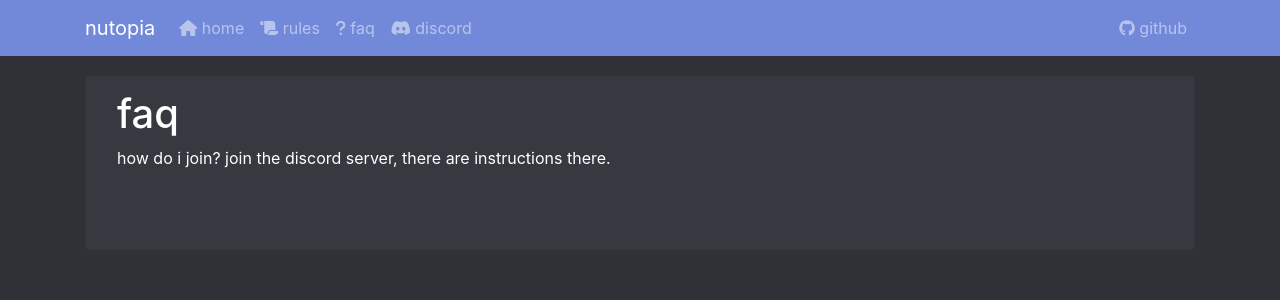
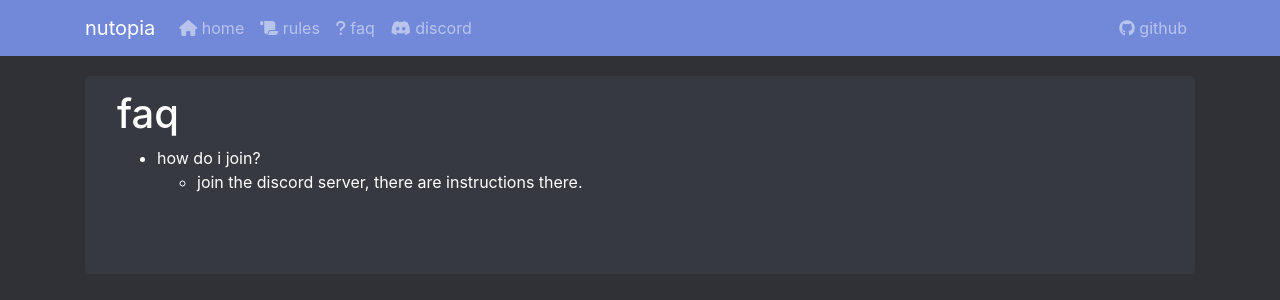
Before and after one commit to Epikest/nutopia, a Jekyll site: the page built from faq.md, in a window 1280 px wide. Shown: the top 300 px of the page. Built offline with Jekyll 4.4.1, drawn with Linux system fonts in a browser that asks for light colours; nearby versions of some CDN libraries.

Commit message:
Update faq.md

```diff
--- a/faq.md
+++ b/faq.md
@@ -5,5 +5,5 @@ title: FAQ
 
 # faq
 
-how do i join?
-join the discord server, there are instructions there.
+- how do i join?
+  - join the discord server, there are instructions there.
```
